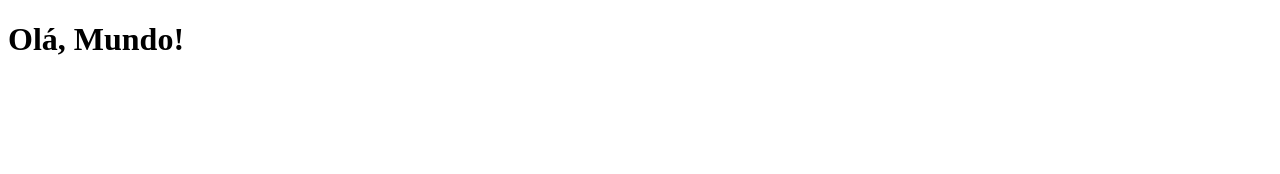
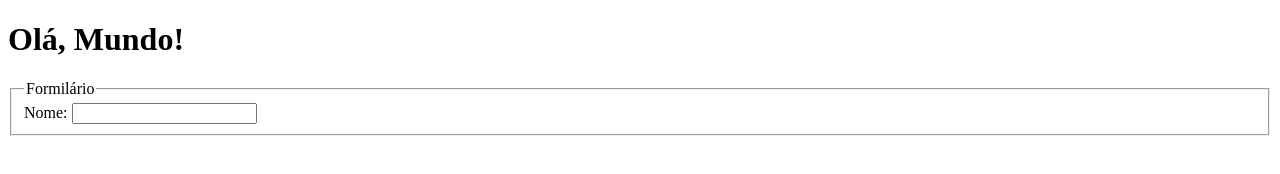
Before and after one commit to WillianRobin/AULAS_HTML, a plain HTML site: page index.html in a window 1280 px wide. Drawn offline with Linux system fonts and the light colour scheme.

Commit message:
formulario

```diff
--- a/index.html
+++ b/index.html
@@ -3,9 +3,19 @@
 <head>
     <meta charset="UTF-8">
     <meta name="viewport" content="width=device-width, initial-scale=1.0">
-    <title>Document</title>
+    <title>HELlO</title>
 </head>
 <body>
-    <h1>Olá, Mundo!</h1>
+    <header>
+        <h1>Olá, Mundo!</h1>
+    </header>
+    <form action="#">
+        <fieldset>
+            <legend>Formilário</legend>
+            <label for="name">Nome:</label>
+            <input type="text" id="name">
+        </fieldset>
+
+    </form>
 </body>
 </html>
```
